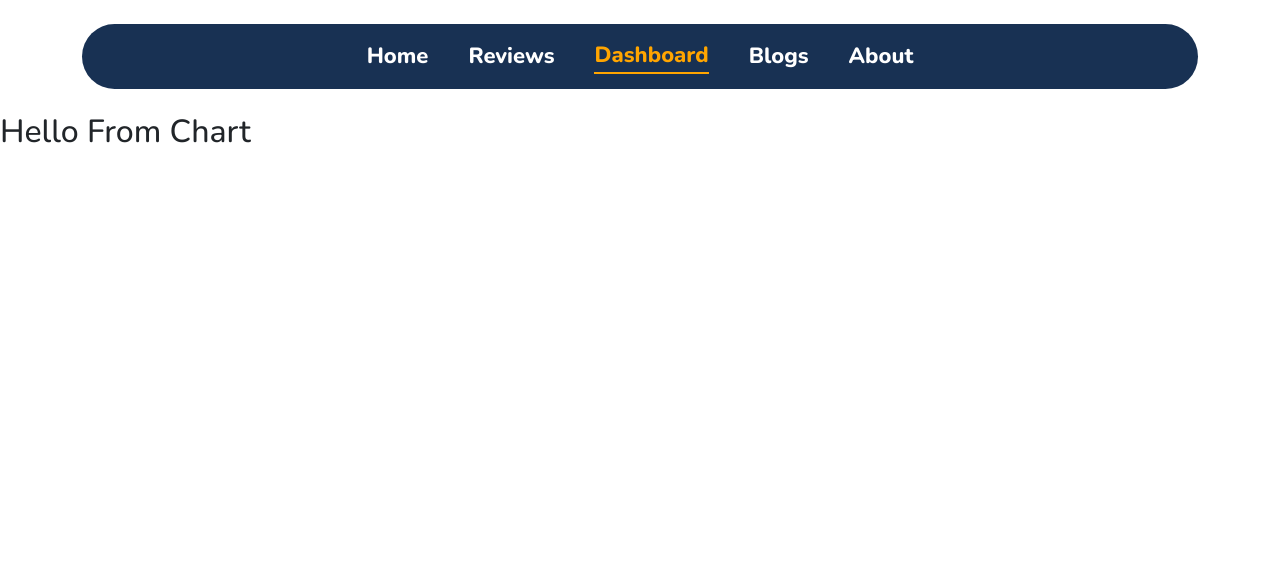
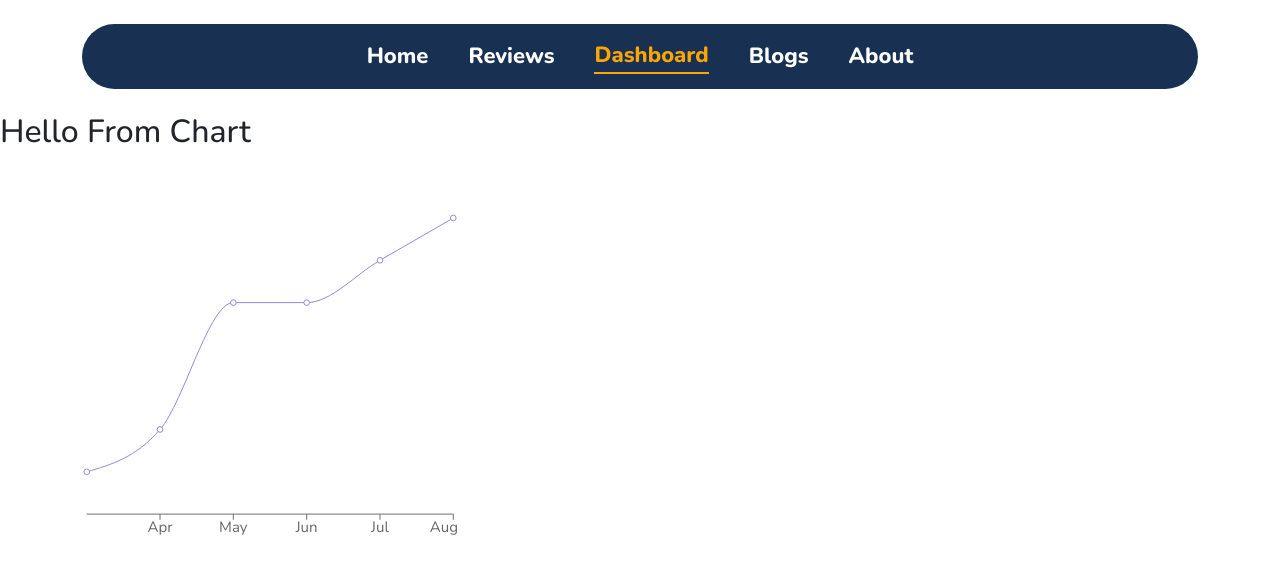
Before and after one commit to shafik720/assignment-9-react-router, a React (Create React App) app: page /dashboard in a window 1280 px wide. Shown: the top 574 px of the page. Built offline with nearby package versions, Linux system fonts and the light colour scheme.

Commit message:
working on chart

```diff
--- a/src/Components/FirstChart/FirstChart.js
+++ b/src/Components/FirstChart/FirstChart.js
@@ -1,4 +1,5 @@
 import React from 'react';
+import { Line, LineChart, XAxis } from 'recharts';
 
 const FirstChart = (props) => {
     console.log(props.chart);
@@ -6,6 +7,14 @@ const FirstChart = (props) => {
     return (
         <div>
             <h2>Hello From Chart</h2>
+            <div className="container">
+                <div className="row">
+                <LineChart width={400} height={400} data={data}>
+                    <Line type="monotone" dataKey="investment" stroke="#8884d8" />
+                    <XAxis dataKey="month" />
+                </LineChart>
+                </div>
+            </div>
         </div>
     );
 };
```
